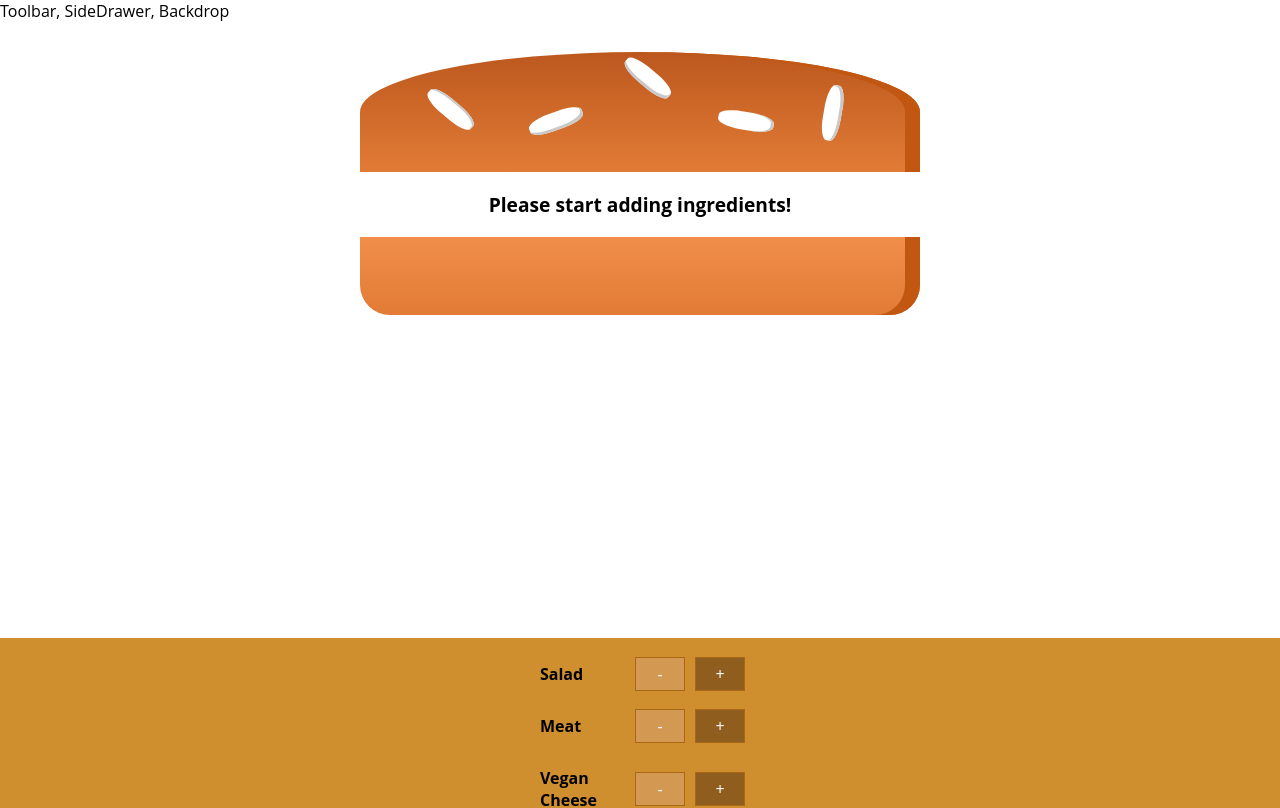
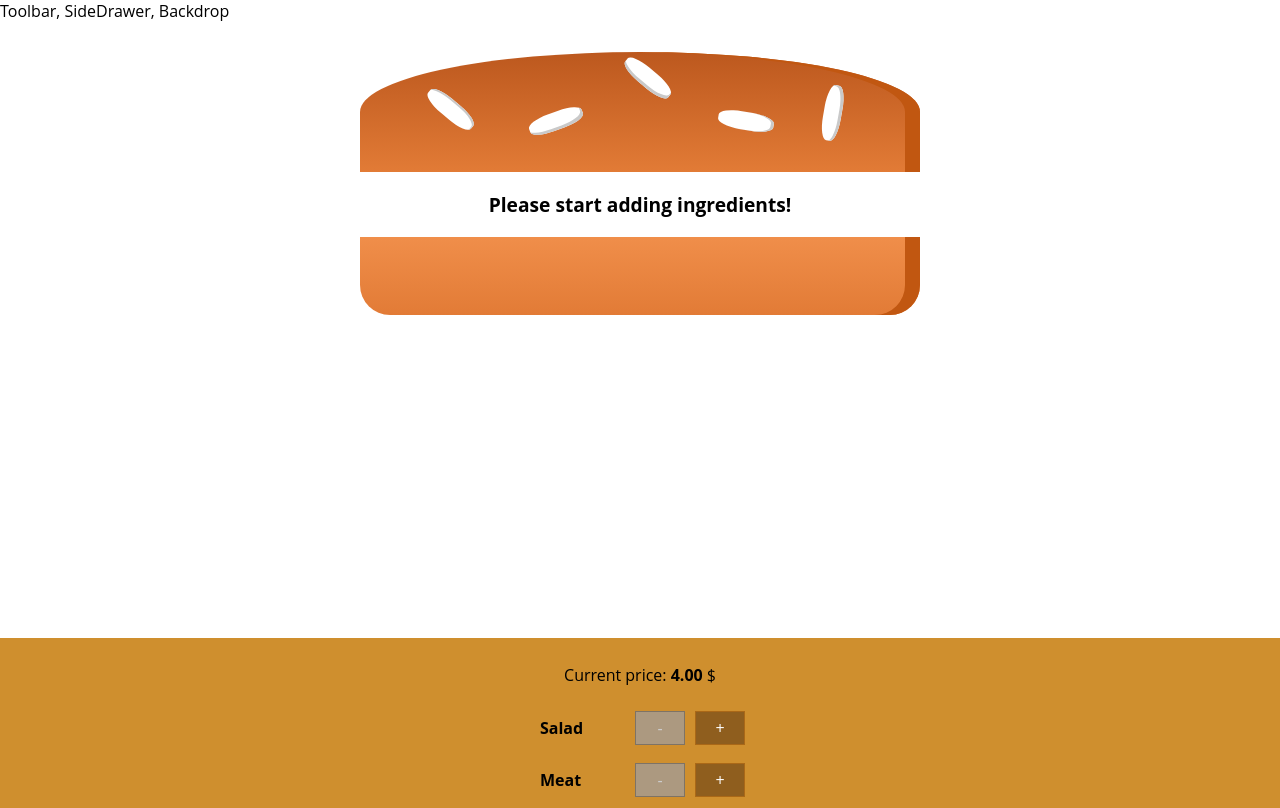
Before and after one commit to Ouriel91/burger-builder-react, a React (Create React App) app: page / in a window 1280 px wide. Shown: the top 808 px of the page. Built offline with nearby package versions, Linux system fonts and the light colour scheme.

Commit message:
activate UI for changing ingredients and price dynamically

```diff
--- a/src/Components/Burger/BuildControls/BuildControl/BuildControl.js
+++ b/src/Components/Burger/BuildControls/BuildControl/BuildControl.js
@@ -4,8 +4,13 @@ import classes from './BuildControl.module.css'
 const buildControl = (props) => (
     <div className={classes.BuildControl}>
         <div className={classes.Label}>{props.label}</div>
-        <button className={classes.Less}>-</button>
-        <button className={classes.More}>+</button>
+        <button
+            className={classes.Less}
+            onClick={props.removed}
+            disabled={props.disabled}>-</button>
+        <button
+            className={classes.More}
+            onClick={props.added}>+</button>
     </div>
 )
 
--- a/src/Components/Burger/BuildControls/BuildControls.js
+++ b/src/Components/Burger/BuildControls/BuildControls.js
@@ -11,8 +11,14 @@ const controls = [
 
 const buildControls = (props) => (
     <div className={classes.BuildControls}>
+        <p>Current price: <strong>{props.price.toFixed(2)}</strong> $</p>
         {controls.map(ctrl => ( //round curly bracelets becasue here we return jsx
-            <BuildControl key={ctrl.label} label={ctrl.label} />
+            <BuildControl
+                key={ctrl.label}
+                label={ctrl.label}
+                added={() => props.ingerdientAdded(ctrl.type)}
+                removed={() => props.ingerdientRemoved(ctrl.type)}
+                disabled={props.disabled[ctrl.type]} />
         ))}
     </div>
 )
--- a/src/Containers/BurgerBuilder/BurgerBuilder.js
+++ b/src/Containers/BurgerBuilder/BurgerBuilder.js
@@ -2,6 +2,13 @@ import React, { Component } from 'react'
 import Aux from '../../hoc/Auxilliary'
 import Burger from '../../Components/Burger/Burger'
 import BuildControls from '../../Components/Burger/BuildControls/BuildControls'
+
+const INGREDIENT_PRICES = {
+    salad: 0.5,
+    vegan_cheese: 0.4,
+    meat: 1.3,
+    lamb_bacon: 0.7
+}
 
 class BurgerBuilder extends Component{
 
@@ -11,23 +18,69 @@ class BurgerBuilder extends Component{
             lamb_bacon: 0,
             vegan_cheese: 0,
             meat: 0
-        }
+        },
+        totalPrice: 4
     }
 
     addIngredientHandler = (type) => {
 
+        //update ingredients
+        const oldCount = this.state.ingerdients[type]
+        const updatedCount = oldCount + 1
+        const updatedIngredients = {
+            //state should be update immutable (something cannot change its value or state)
+            ...this.state.ingerdients
+        }
+        updatedIngredients[type] = updatedCount
+
+        //update price
+        const priceAddition = INGREDIENT_PRICES[type]
+        const oldPrice = this.state.totalPrice
+        const newPrice = oldPrice + priceAddition
+        this.setState({totalPrice: newPrice, ingerdients: updatedIngredients})
 
     }
 
     removeIngredientHandler = (type) => {
 
+        //update ingredients
+        const oldCount = this.state.ingerdients[type]
+        if(oldCount <= 0){
+            return
+        }
+        const updatedCount = oldCount - 1
+        const updatedIngredients = {
+            //state should be update immutable (something cannot change its value or state)
+            ...this.state.ingerdients
+        }
+        updatedIngredients[type] = updatedCount
+
+        //update price
+        const priceDeduction = INGREDIENT_PRICES[type]
+        const oldPrice = this.state.totalPrice
+        const newPrice = oldPrice - priceDeduction
+        this.setState({totalPrice: newPrice, ingerdients: updatedIngredients})
     }
 
     render(){
+
+        const disabledInfo ={
+            ...this.state.ingerdients
+        }
+
+        for(let key in disabledInfo){
+            //true or false by condition in each ingredient like {meat: true, salad: false...}
+            disabledInfo[key] = disabledInfo[key] <= 0
+        }
+
         return(
             <Aux>
                 <Burger ingerdients={this.state.ingerdients} />
-                <BuildControls />
+                <BuildControls
+                    ingerdientAdded={this.addIngredientHandler}
+                    ingerdientRemoved={this.removeIngredientHandler}
+                    disabled={disabledInfo}
+                    price={this.state.totalPrice}/>
             </Aux>
         )
     }
```
